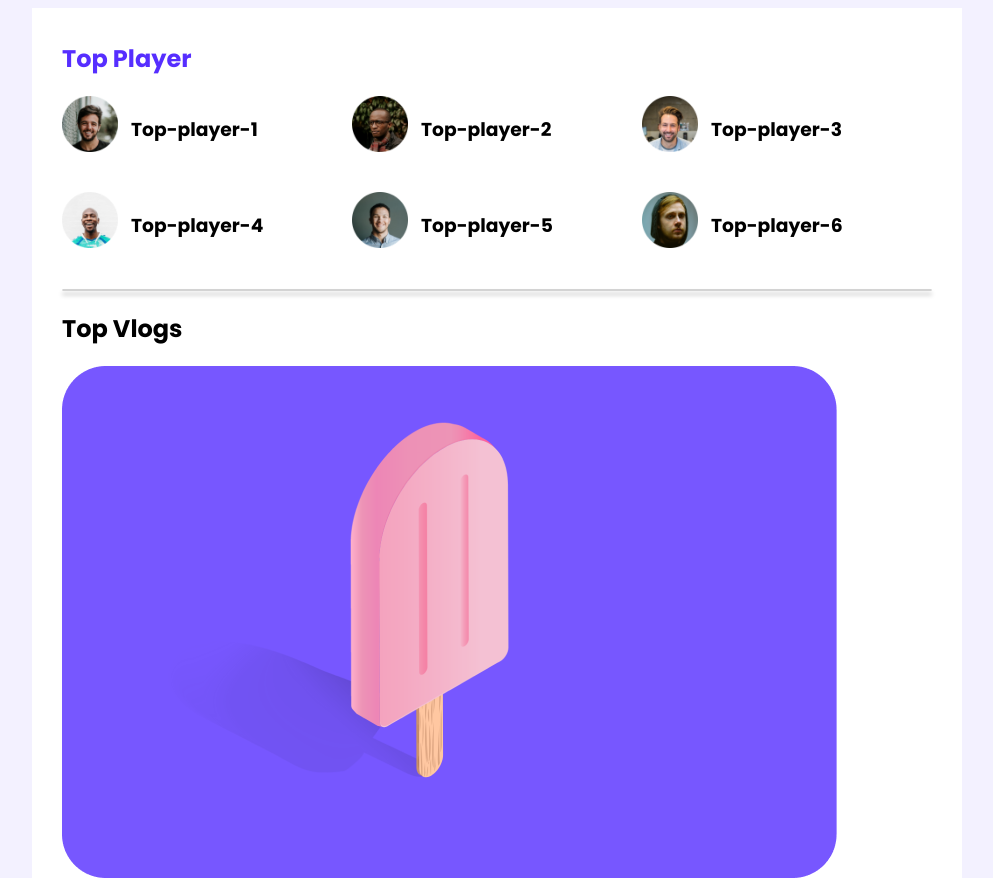
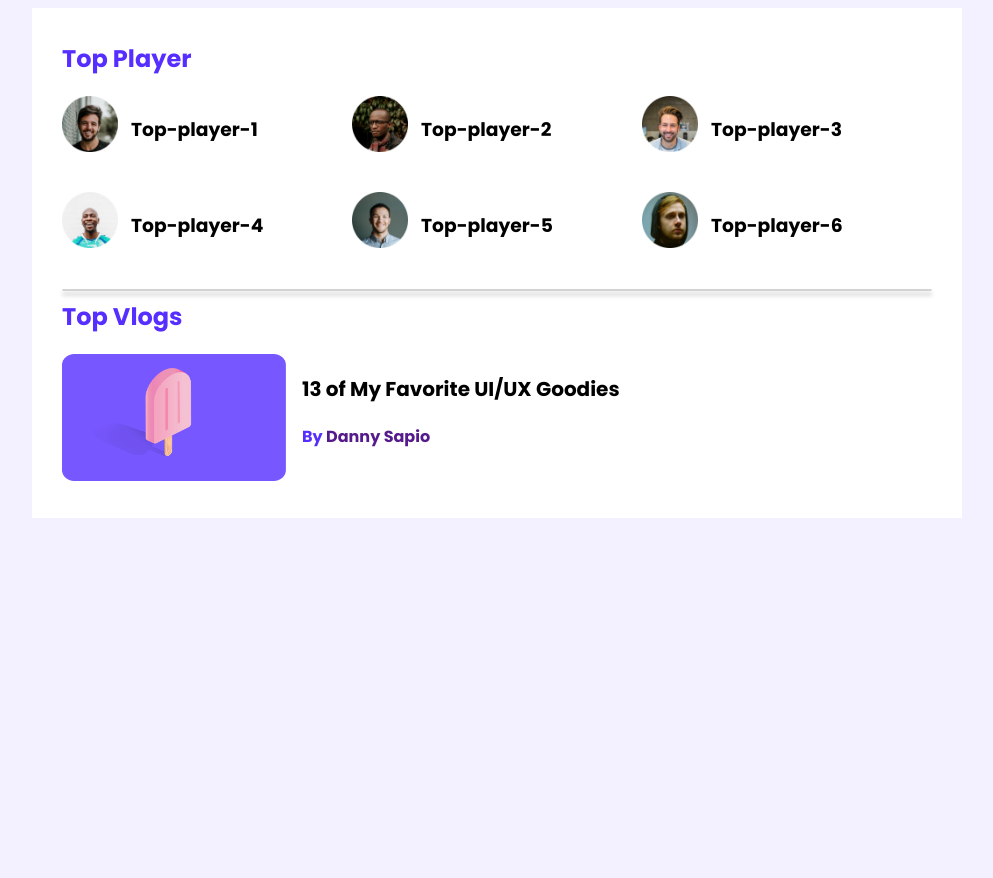
Before and after one commit to Torabarnob203311003/Leader-board-css, a plain HTML site: page index.html in a window 1280 px wide. Shown: the top 878 px of the page, without its empty margins (143-1136 px from the left). After the commit the page ends 800 px from the top, so only its background shows below. Drawn offline with Linux system fonts and the light colour scheme.

Commit message:
blog title add

```diff
--- a/index.html
+++ b/index.html
@@ -54,7 +54,7 @@
                             </div>
                             <hr>
                             <div class="top-blogs">
-                                <h2>Top Vlogs</h2>
+                                <h2 class="section-title">Top Vlogs</h2>
                             </div>
                             <div class="Blogs">
                                 <article class="blog">
@@ -64,7 +64,7 @@
                                     <div class="blog-info">
                                         <h3 class="blog-title">13 of My Favorite
                                         UI/UX Goodies</h3>
-                                        <p>By <a href="">Danny Sapio</a></p>
+                                        <p class="blog-aurthor">By <a href="">Danny Sapio</a></p>
                                     </div>
 
                                 </article>
--- a/style.css
+++ b/style.css
@@ -63,3 +63,31 @@
          background: #FFF;
          box-shadow: 0px 4px 4px 0px rgba(0, 0, 0, 0.25);
    }
+
+   .thumblin img {
+
+      width: 224px;
+      height: 127px;
+   }
+   .blog{
+
+      display: flex;
+   }
+   .blog-info{
+
+      margin-left: 16px;
+   }
+   .blog-title{
+      font-size:  20px;
+      color: #000;
+   }
+   .blog-aurthor{
+
+      color: #562EFF;
+      font-size: 16px;
+
+   }
+   .blog-aurthor a{
+
+      text-decoration: none;
+   }
```
